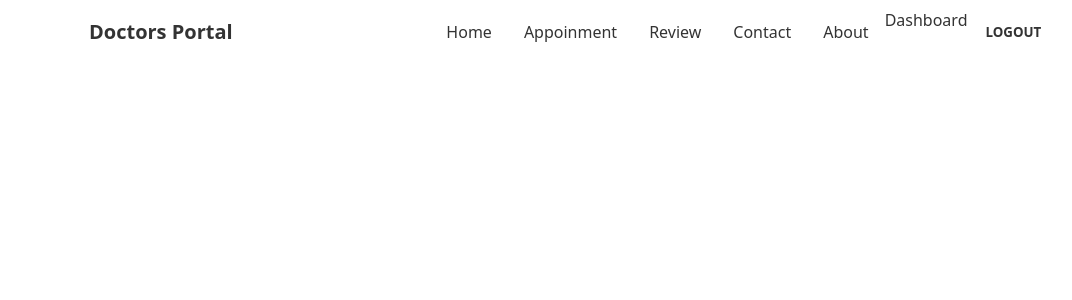
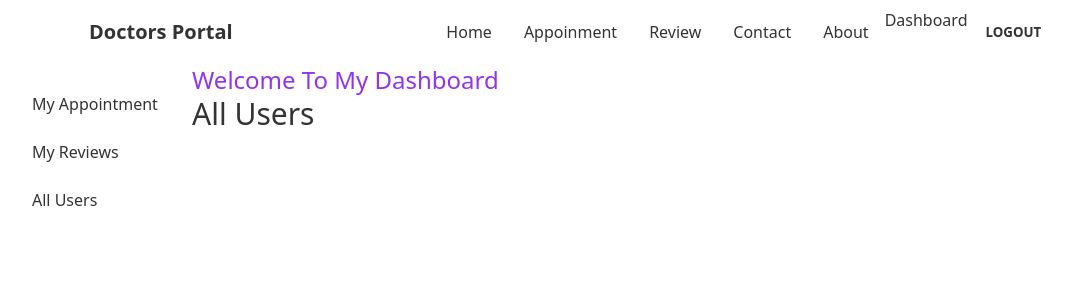
Before and after one commit to nazmul162001/doctors-portal-client, a React (Create React App) app: page /dashboard/users in a window 1280 px wide. Shown: the top 300 px of the page, without its empty margins (0-1072 px from the left). Built offline with nearby package versions, Linux system fonts and the light colour scheme; no server answers; sample sign-in values are in the browser's storage.

Commit message:
get all users booking to show display

```diff
--- a/src/App.js
+++ b/src/App.js
@@ -12,6 +12,7 @@
 import Dashboard from './Pages/Appointment/Dashboard/Dashboard';
 import MyAppointment from './Pages/Appointment/Dashboard/MyAppointment';
 import MyReview from './Pages/Appointment/Dashboard/MyReview';
+import Users from './Pages/Appointment/Dashboard/Users';
 
 function App() {
   return (
@@ -38,6 +39,7 @@
         >
           <Route index element={<MyAppointment></MyAppointment>}></Route>
           <Route path="review" element={<MyReview></MyReview>}></Route>
+          <Route path='users' element={<Users></Users>}></Route>
         </Route>
         <Route path="/signUP" element={<SignUp />}></Route>
         <Route path="/login" element={<Login />}></Route>
--- /dev/null
+++ b/src/Pages/Appointment/Dashboard/Users.js
@@ -0,0 +1,11 @@
+import React from 'react';
+
+const Users = () => {
+  return (
+    <div>
+      <h2 className="text-3xl">All Users</h2>
+    </div>
+  );
+};
+
+export default Users;
```
